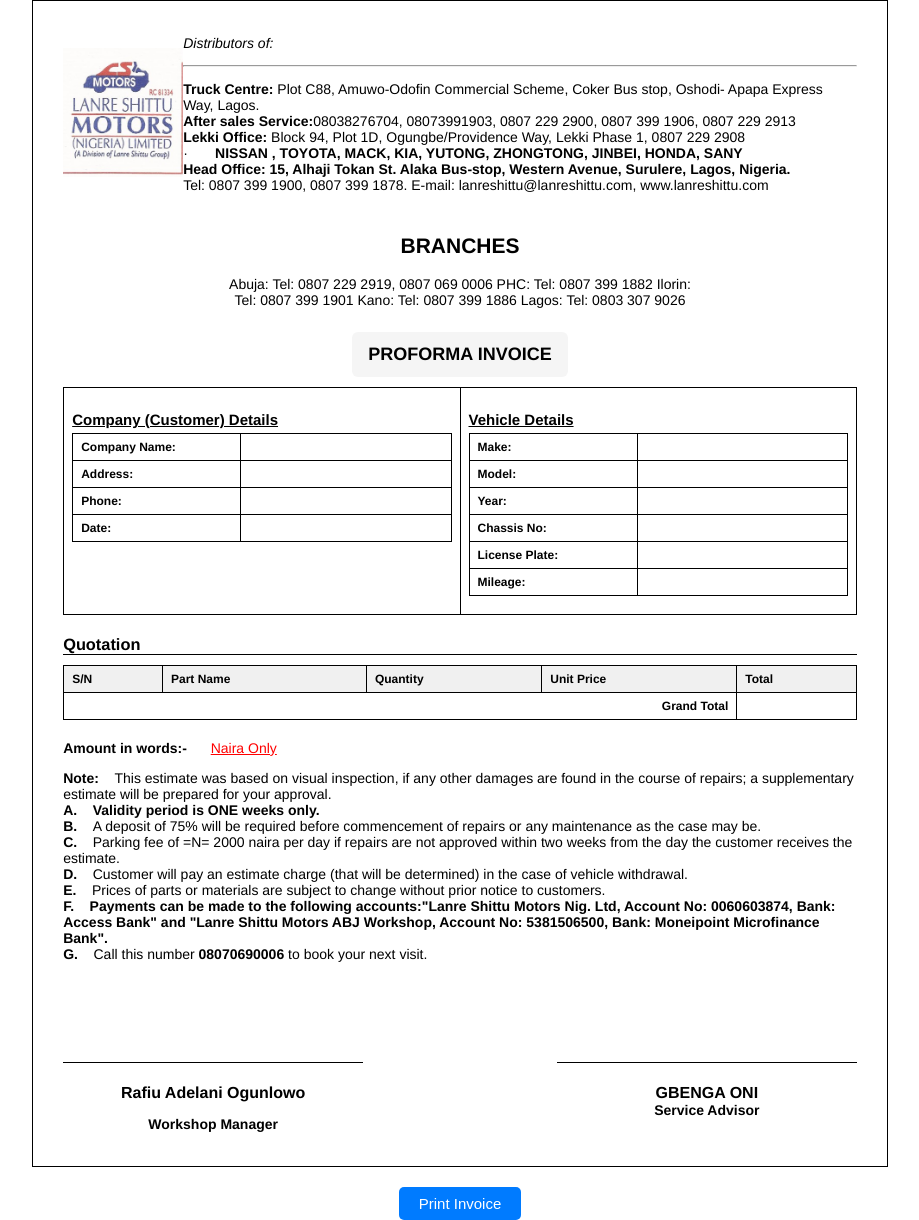
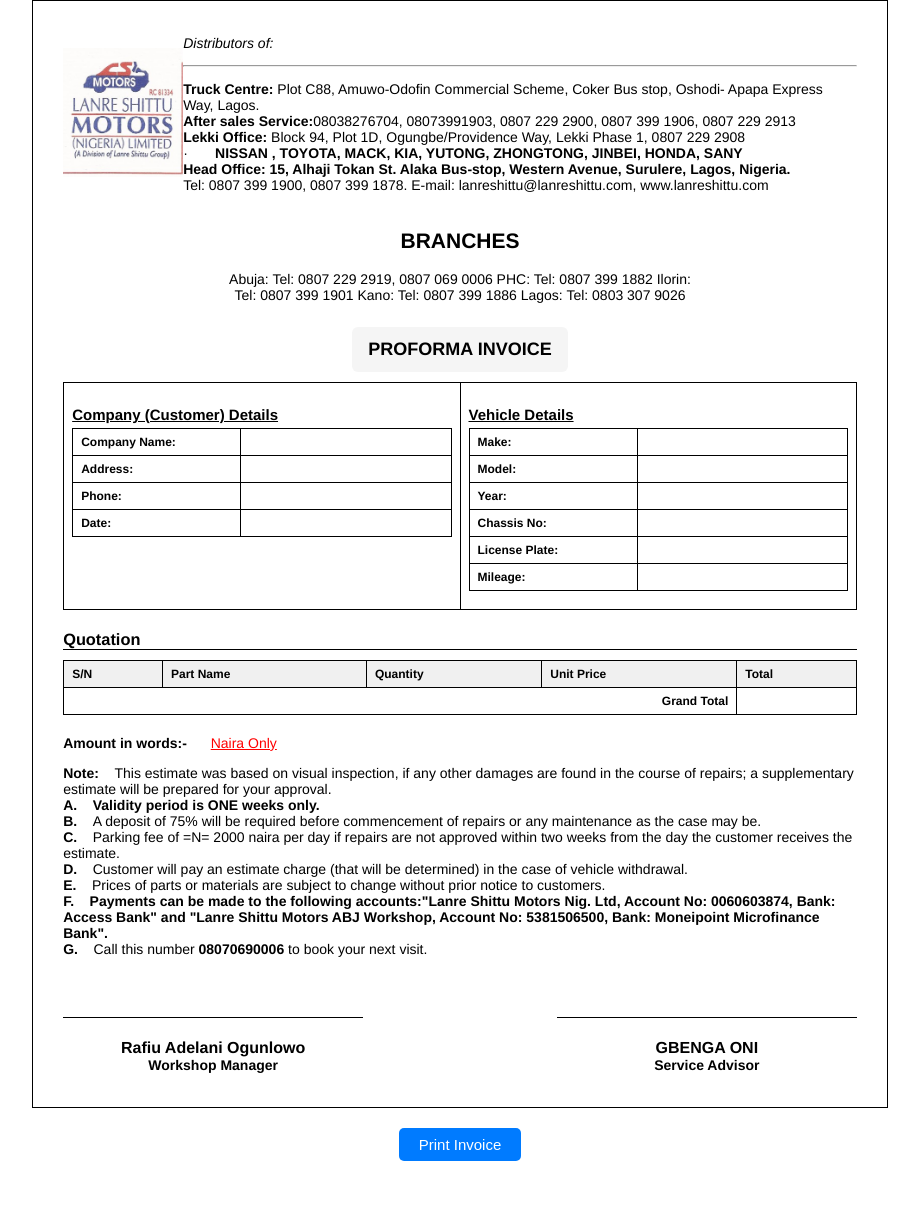
Before and after one commit to boithompson/lsm_portal, a Django app: template templates/workshop/proforma_invoice.html in a window 1280 px wide. Shown: the whole page, without its empty margins (180-1099 px from the left). After the commit the page ends 1161 px from the top, so only its background shows below. Run offline with Django 5.2, Linux system fonts and the light colour scheme; the template is opened without the code that fills it, so the values that code supplies are empty.

Commit message:
proforma_invoice

```diff
--- a/templates/workshop/proforma_invoice.html
+++ b/templates/workshop/proforma_invoice.html
@@ -37,8 +37,8 @@
             display: flex;
             justify-content: space-between;
             align-items: center;
-            padding-bottom: 10px;
-            margin-bottom: 15px;
+            padding-bottom: 5px;
+            margin-bottom: 10px;
         }
 
         .invoice-header img {
@@ -295,10 +295,10 @@
             <br/>
             <b>G.</b>&nbsp;&nbsp;&nbsp;&nbsp;Call this number <b>08070690006</b> to book your next visit.
         </p>
-        <div style="margin-top: 100px; display: flex; justify-content: space-between;">
+        <div style="margin-top: 60px; display: flex; justify-content: space-between;">
             <div style="width: 300px; text-align: center; border-top: 1px solid #000; padding-top: 5px;">
-            <p style="font-size: 16px; font-weight: 700; margin-bottom: 5px;">Rafiu Adelani Ogunlowo</p>
-            <p style="font-weight: bold;">Workshop Manager</p>
+            <p style="font-size: 16px; font-weight: 700; margin-bottom: 0;">Rafiu Adelani Ogunlowo</p>
+            <p style="font-weight: bold; margin-top: 0;">Workshop Manager</p>
             </div>
             <div style="width: 300px; text-align: center; border-top: 1px solid #000; padding-top: 5px;">
             <p style="font-size: 16px; font-weight: 700; margin-bottom:0;">GBENGA ONI</p>
```
